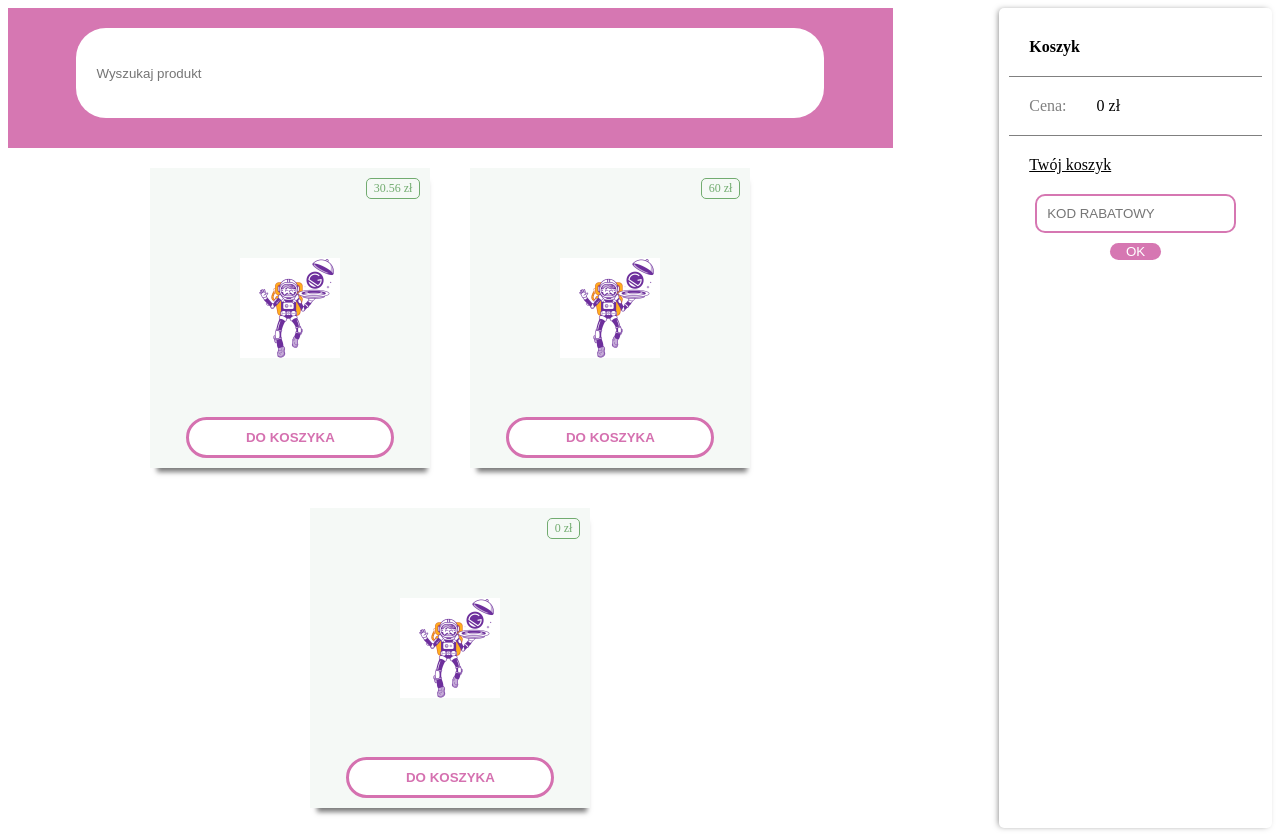
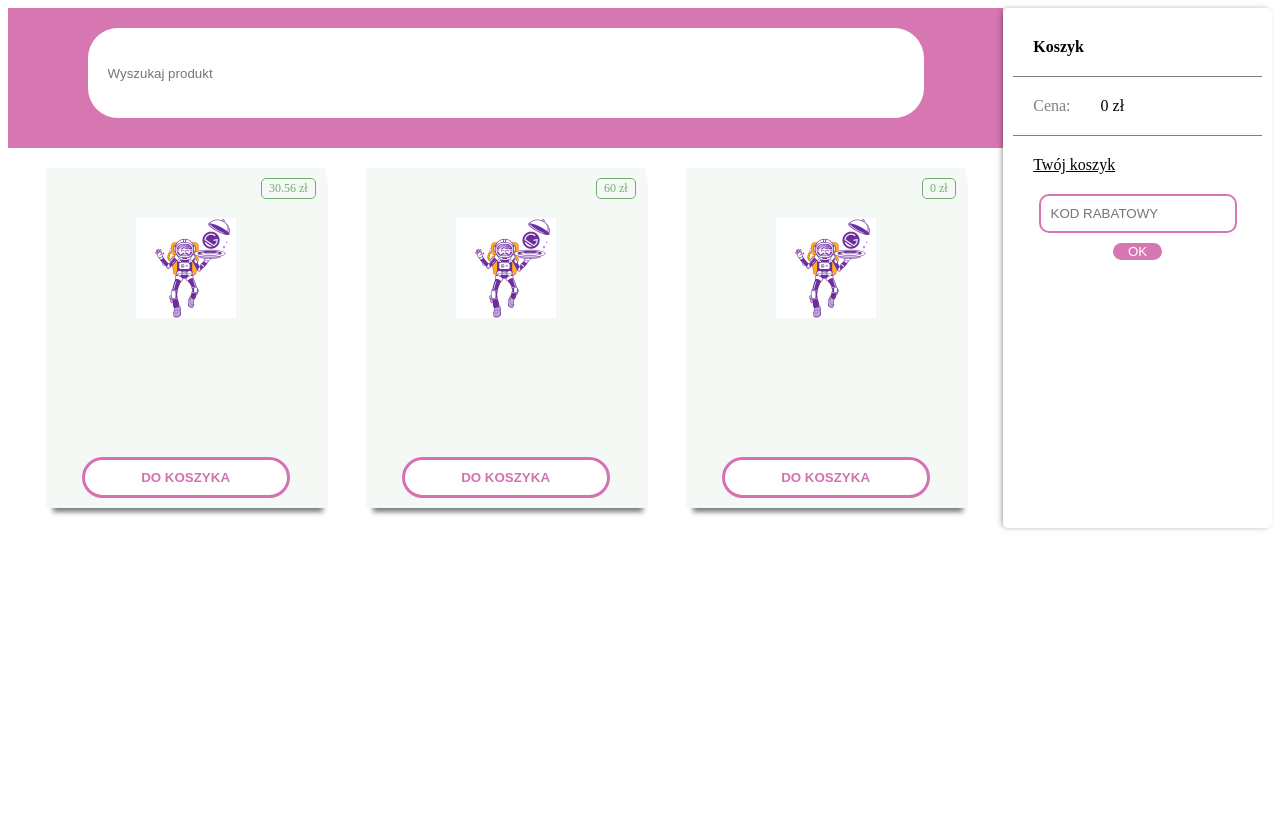
Before and after one commit to Naavy/Shop, a Gatsby site: page / in a window 1280 px wide. After the commit the page ends 800 px from the top, so only its background shows below. Built offline with nearby package versions, Linux system fonts and the light colour scheme; Gatsby itself is replaced by a stand-in of ours.

Commit message:
Button and Input components, fix discount code

```diff
--- a/src/components/App.tsx
+++ b/src/components/App.tsx
@@ -1,6 +1,6 @@
 import React from "react"
 import ProductsList from "../components/ProductsList"
-import ShoppingBasket from "../components/ShoppingBasket"
+import ShoppingCart from "./ShoppingCart"
 import SearchBar from "../components/SearchBar"
 
 import { ShopContextProvider } from "../Context/ShopContex"
@@ -15,7 +15,7 @@
           <SearchBar />
           <ProductsList />
         </div>
-        <ShoppingBasket />
+        <ShoppingCart />
       </ShopContextProvider>
     </div>
   )
--- /dev/null
+++ b/src/components/Button.tsx
@@ -0,0 +1,31 @@
+import React, { FC } from "react"
+
+import "../styles/Button.scss"
+
+interface ButtonProps {
+  children: React.ReactNode
+  handler: (() => void) | ((e: React.MouseEvent<HTMLElement>) => void)
+  customClass?: string
+  variant: "text" | "contained" | "outlined"
+  disabled?: boolean
+}
+
+const Button: FC<ButtonProps> = ({
+  children,
+  handler,
+  customClass,
+  variant,
+  disabled,
+}) => {
+  return (
+    <button
+      className={`button__${variant} ${customClass}`}
+      onClick={handler}
+      disabled={disabled}
+    >
+      {children}
+    </button>
+  )
+}
+
+export default Button
--- a/src/components/DiscountCode.tsx
+++ b/src/components/DiscountCode.tsx
@@ -1,4 +1,6 @@
 import React, { FC, useState, useContext } from "react"
+import Button from "./Button"
+import Input from "./Input"
 import { ShopContext } from "../Context/ShopContex"
 
 import "../styles/DiscountCode.scss"
@@ -6,40 +8,45 @@
 const DiscountCode: FC = () => {
   const { fullCost, setFullCost } = useContext(ShopContext)
   const [code, setCode] = useState<string>("")
+  const [codeIsUsed, setCodeIsUsed] = useState<boolean>(false)
+  const codes = ["SOBRE_10", "SOBRE_20", "SOBRE_30"]
 
-  const changeCode = (e: React.ChangeEvent<HTMLInputElement>) => {
-    setCode(e.target.value)
-  }
   const changeFullCost = (discount: number) => {
-    return fullCost - fullCost * discount
+    return fullCost - fullCost * (discount * 0.01)
   }
   const checkCode = (code: string) => {
-    switch (code) {
-      case "SOBRE_10":
-        setFullCost(changeFullCost(0.1))
-        break
-      case "SOBRE_20":
-        setFullCost(changeFullCost(0.2))
-        break
-      case "SOBRE_30":
-        setFullCost(changeFullCost(0.3))
-        break
-
-      default:
-        alert("Zły kod")
+    if (codes.includes(code)) {
+      if (codeIsUsed) {
+        alert("użyłeś już kodu")
+        return
+      }
+      const discount = codes.find(code => code === code)?.split("_")
+      if (discount) {
+        setFullCost(changeFullCost(Number(discount[1])))
+        setCodeIsUsed(true)
+      }
+    } else {
+      alert("Zły kod")
     }
   }
 
+  console.log(Boolean(fullCost))
+
   return (
     <div className="discount-code">
-      <input
-        onChange={changeCode}
+      <Input
+        change={e => setCode(e.target.value)}
         placeholder="KOD RABATOWY"
-        className="discount-code__input"
-      ></input>
-      <button onClick={() => checkCode(code)} className="discount-code__button">
+        variant="code"
+        value={code}
+      ></Input>
+      <Button
+        handler={() => checkCode(code)}
+        variant="contained"
+        disabled={!Boolean(fullCost)}
+      >
         OK
-      </button>
+      </Button>
     </div>
   )
 }
--- /dev/null
+++ b/src/components/Input.tsx
@@ -0,0 +1,30 @@
+import React, { FC, ChangeEventHandler } from "react"
+
+import "../styles/Input.scss"
+
+interface ButtonProps {
+  change: ChangeEventHandler<HTMLInputElement> | undefined
+  customClass?: string
+  variant: "search" | "code"
+  value: string
+  placeholder: string
+}
+
+const Input: FC<ButtonProps> = ({
+  change,
+  customClass,
+  variant,
+  value,
+  placeholder,
+}) => {
+  return (
+    <input
+      className={`input__${variant} ${customClass}`}
+      onChange={change}
+      value={value}
+      placeholder={placeholder}
+    ></input>
+  )
+}
+
+export default Input
--- a/src/components/Price.tsx
+++ b/src/components/Price.tsx
@@ -2,6 +2,7 @@
 
 interface PriceProps {
   price: number
+  customClass?: string
 }
 
 export const checkPrice = (price: number) => {
@@ -14,8 +15,8 @@
   return displayPrice
 }
 
-const Price: FC<PriceProps> = ({ price }) => {
-  return <span>{checkPrice(price)} zł</span>
+const Price: FC<PriceProps> = ({ price, customClass }) => {
+  return <span className={customClass}>{checkPrice(price)} zł</span>
 }
 
 export default Price
--- a/src/components/Product.tsx
+++ b/src/components/Product.tsx
@@ -1,46 +1,48 @@
 import React, { FC, useContext } from "react"
-import { StaticImage } from "gatsby-plugin-image"
+import { StaticImage, getImage } from "gatsby-plugin-image"
 import Price from "./Price"
 import { ShopContext } from "../Context/ShopContex"
+import Button from "./Button"
 import { checkPrice } from "./Price"
 
 import "../styles/Product.scss"
 
 export interface ProductProps {
-  productName: string
+  id: number
+  name: string
   image: string
   price: number
 }
 
-const Product: FC<ProductProps> = ({ productName, image, price }) => {
+const Product: FC<ProductProps> = ({ id, name, image, price }) => {
   const imageWitdh = 100
-  const imageAlt = `${productName} image`
+  const imageAlt = `${name} image`
   const { fullCost, setFullCost, productsSelected, setProductsSelected } =
     useContext(ShopContext)
+
   const addProduct = () => {
     setFullCost(fullCost + checkPrice(price))
-    setProductsSelected(oldArray => [
-      ...oldArray,
-      { productName: productName, image: image, price: price },
-    ])
+    if (productsSelected.find(product => product.id === id)) {
+      alert("nie")
+    } else {
+      setProductsSelected(oldArray => [
+        ...oldArray,
+        { id: id, name: name, image: image, price: price },
+      ])
+    }
   }
 
   return (
     <div className="product">
-      <div className="product__price">
-        <div className="product__price--value">
-          <Price price={price} />
-        </div>
-      </div>
+      <Price price={price} customClass="product__price" />
       <StaticImage
-        // src={image}
         src="../images/gatsby-astronaut.png"
         width={imageWitdh}
         alt={imageAlt}
       />
-      <button className="product__button-add" onClick={addProduct}>
+      <Button variant="outlined" handler={addProduct}>
         DO KOSZYKA
-      </button>
+      </Button>
     </div>
   )
 }
--- a/src/components/ProductsList.tsx
+++ b/src/components/ProductsList.tsx
@@ -7,7 +7,7 @@
 
 interface ProductType {
   id: number
-  productName: string
+  name: string
   price: number
   image: string
 }
@@ -18,9 +18,7 @@
 
   useEffect(() => {
     if (text) {
-      const results = products.filter(product =>
-        product.productName.includes(text)
-      )
+      const results = products.filter(product => product.name.includes(text))
       setProductsFound(results)
     } else {
       setProductsFound(products)
@@ -28,10 +26,8 @@
   }, [text])
 
   const productsFoundList = productsFound.map((product: ProductType) => {
-    const { productName, price, image, id } = product
-    return (
-      <Product productName={productName} price={price} image={image} key={id} />
-    )
+    const { name, price, image, id } = product
+    return <Product id={id} name={name} price={price} image={image} key={id} />
   })
 
   return <div className="products">{productsFoundList}</div>
--- a/src/components/SearchBar.tsx
+++ b/src/components/SearchBar.tsx
@@ -1,21 +1,20 @@
 import React, { FC, useContext } from "react"
 import { ShopContext } from "../Context/ShopContex"
+import Input from "./Input"
 
 import "../styles/SearchBar.scss"
 
 const SearchBar: FC = () => {
   const { text, setText } = useContext(ShopContext)
-  const inputChange = (e: React.ChangeEvent<HTMLInputElement>) => {
-    setText(e.target.value)
-  }
+
   return (
     <div className="search-bar">
-      <input
-        className="search-bar__input"
-        onChange={inputChange}
+      <Input
+        variant="search"
+        change={e => setText(e.target.value)}
         value={text}
         placeholder="Wyszukaj produkt"
-      ></input>
+      ></Input>
     </div>
   )
 }
--- a/src/components/ShoppingBasket.tsx
+++ /dev/null
@@ -1,35 +0,0 @@
-import React, { FC, useContext } from "react"
-import "../styles/ShoppingBasket.scss"
-
-import { ShopContext } from "../Context/ShopContex"
-import DiscountCode from "./DiscountCode"
-import Price from "./Price"
-
-const Product: FC = () => {
-  const { fullCost, productsSelected } = useContext(ShopContext)
-
-  const productsSelectedList = productsSelected.map(product => {
-    return (
-      <div>
-        {product.productName}: <Price price={product.price} />
-      </div>
-    )
-  })
-
-  return (
-    <div className="basket">
-      <div className="basket__title">Koszyk</div>
-      <div className="basket__cost">
-        <span className="basket__cost--title">Cena:</span>
-        <Price price={fullCost} />
-      </div>
-      <div className="basket__products">
-        <u>Twój koszyk</u>
-        {productsSelectedList}
-      </div>
-      <DiscountCode />
-    </div>
-  )
-}
-
-export default Product
--- /dev/null
+++ b/src/components/ShoppingCart.tsx
@@ -0,0 +1,36 @@
+import React, { FC, useContext } from "react"
+import "../styles/ShoppingCart.scss"
+
+import { ShopContext } from "../Context/ShopContex"
+import DiscountCode from "./DiscountCode"
+import Price from "./Price"
+
+const ShoppingCart: FC = () => {
+  const { fullCost, productsSelected } = useContext(ShopContext)
+
+  const productsSelectedList = productsSelected.map((product, index) => {
+    const { name, price } = product
+    return (
+      <div key={index}>
+        {name}: <Price price={price} />
+      </div>
+    )
+  })
+
+  return (
+    <div className="cart">
+      <div className="cart__title">Koszyk</div>
+      <div className="cart__cost">
+        <span className="cart__cost--title">Cena:</span>
+        <Price price={fullCost} />
+      </div>
+      <div className="cart__products">
+        <u>Twój koszyk</u>
+        {productsSelectedList}
+      </div>
+      <DiscountCode />
+    </div>
+  )
+}
+
+export default ShoppingCart
--- a/src/data.ts
+++ b/src/data.ts
@@ -1,19 +1,19 @@
 export const products = [
   {
     id: 1,
-    productName: "Glen 20",
+    name: "Glen 20",
     price: 30.55555,
     image: "../images/gatsby-astronaut.png",
   },
   {
     id: 2,
-    productName: "Glen",
+    name: "Glen",
     price: 60,
     image: "../images/gatsby-astronaut.png",
   },
   {
     id: 3,
-    productName: "Glen 30",
+    name: "Glen 30",
     price: -40,
     image: "../images/gatsby-astronaut.png",
   },
--- a/src/styles/App.scss
+++ b/src/styles/App.scss
@@ -4,6 +4,6 @@
   justify-content: space-between;
 
   &__content {
-    width: 70%;
+    width: 80%;
   }
 }
--- /dev/null
+++ b/src/styles/Button.scss
@@ -0,0 +1,27 @@
+@import "colors.scss";
+
+.button {
+  &__text {
+    background-color: transparent;
+  }
+
+  &__contained {
+    width: 20%;
+    margin-top: 10px;
+    background-color: #d677b2;
+    border: none;
+    border-radius: 10px;
+    color: white;
+  }
+
+  &__outlined {
+    width: 80%;
+    border-radius: 30px;
+    color: $rose-dark;
+    font-weight: bold;
+    border: 3px $rose-dark solid;
+    padding: 10px 20px;
+    background-color: $white;
+    cursor: pointer;
+  }
+}
--- a/src/styles/DiscountCode.scss
+++ b/src/styles/DiscountCode.scss
@@ -3,20 +3,4 @@
   flex-direction: column;
   justify-content: center;
   align-items: center;
-
-  &__input {
-    width: 70%;
-    border: 2px #d677b2 solid;
-    border-radius: 10px;
-    padding: 10px;
-  }
-
-  &__button {
-    width: 20%;
-    margin-top: 10px;
-    background-color: #d677b2;
-    border: none;
-    border-radius: 10px;
-    color: white;
-  }
 }
--- /dev/null
+++ b/src/styles/Input.scss
@@ -0,0 +1,24 @@
+.input {
+  &__search {
+    width: 80%;
+    border-radius: 30px;
+    border: none;
+    height: 50px;
+    padding: 20px;
+
+    &:focus {
+      outline: none;
+    }
+  }
+
+  &__code {
+    width: 70%;
+    border: 2px #d677b2 solid;
+    border-radius: 10px;
+    padding: 10px;
+
+    &:focus {
+      outline: none;
+    }
+  }
+}
--- a/src/styles/Product.scss
+++ b/src/styles/Product.scss
@@ -1,5 +1,7 @@
+@import "colors.scss";
+
 .product {
-  background-color: #f5f9f6;
+  background-color: $green-light;
   width: 260px;
   height: 280px;
   display: flex;
@@ -9,29 +11,17 @@
   box-shadow: 2px 9px 5px -5px rgba(0, 0, 0, 0.52);
   padding: 10px;
   margin: 20px;
+  padding-top: 50px;
+  position: relative;
 
   &__price {
-    width: 100%;
-    display: flex;
-    justify-content: flex-end;
-
-    &--value {
-      color: #72ac70;
-      border: 1px #72ac70 solid;
-      font-size: 12px;
-      padding: 2px 7px;
-      border-radius: 5px;
-    }
-  }
-
-  &__button-add {
-    width: 80%;
-    border-radius: 30px;
-    color: #d571b0;
-    font-weight: bold;
-    border: 3px #d571b0 solid;
-    padding: 10px 20px;
-    background-color: #fff;
-    cursor: pointer;
+    color: $green;
+    border: 1px $green solid;
+    font-size: 12px;
+    padding: 2px 7px;
+    border-radius: 5px;
+    position: absolute;
+    top: 10px;
+    right: 10px;
   }
 }
--- a/src/styles/ShoppingBasket.scss
+++ b/src/styles/ShoppingCart.scss
@@ -1,4 +1,4 @@
-.basket {
+.cart {
   padding: 10px;
   display: flex;
   flex-direction: column;
--- /dev/null
+++ b/src/styles/colors.scss
@@ -0,0 +1,6 @@
+$white: #fff;
+$black: #000;
+$rose: #d677b2;
+$rose-dark: #d571b0;
+$green-light: #f5f9f6;
+$green: #72ac70;
```
